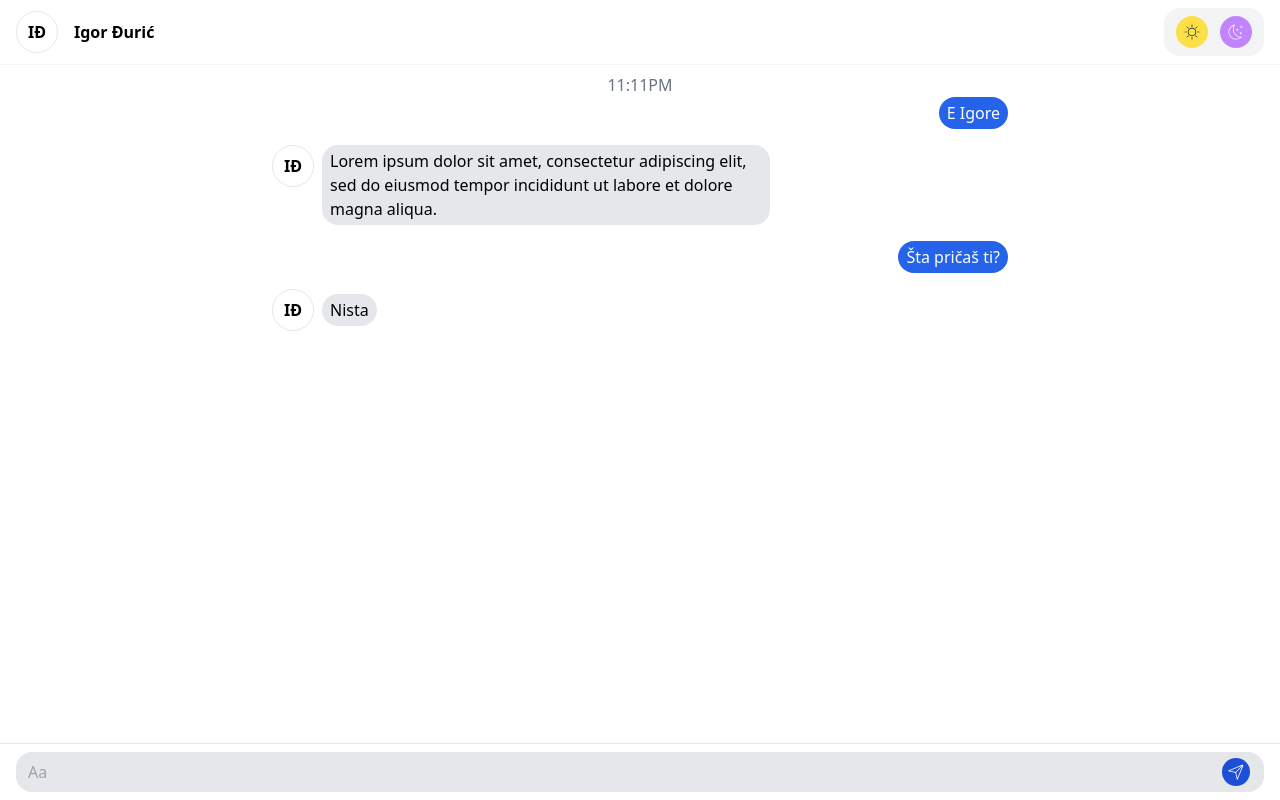
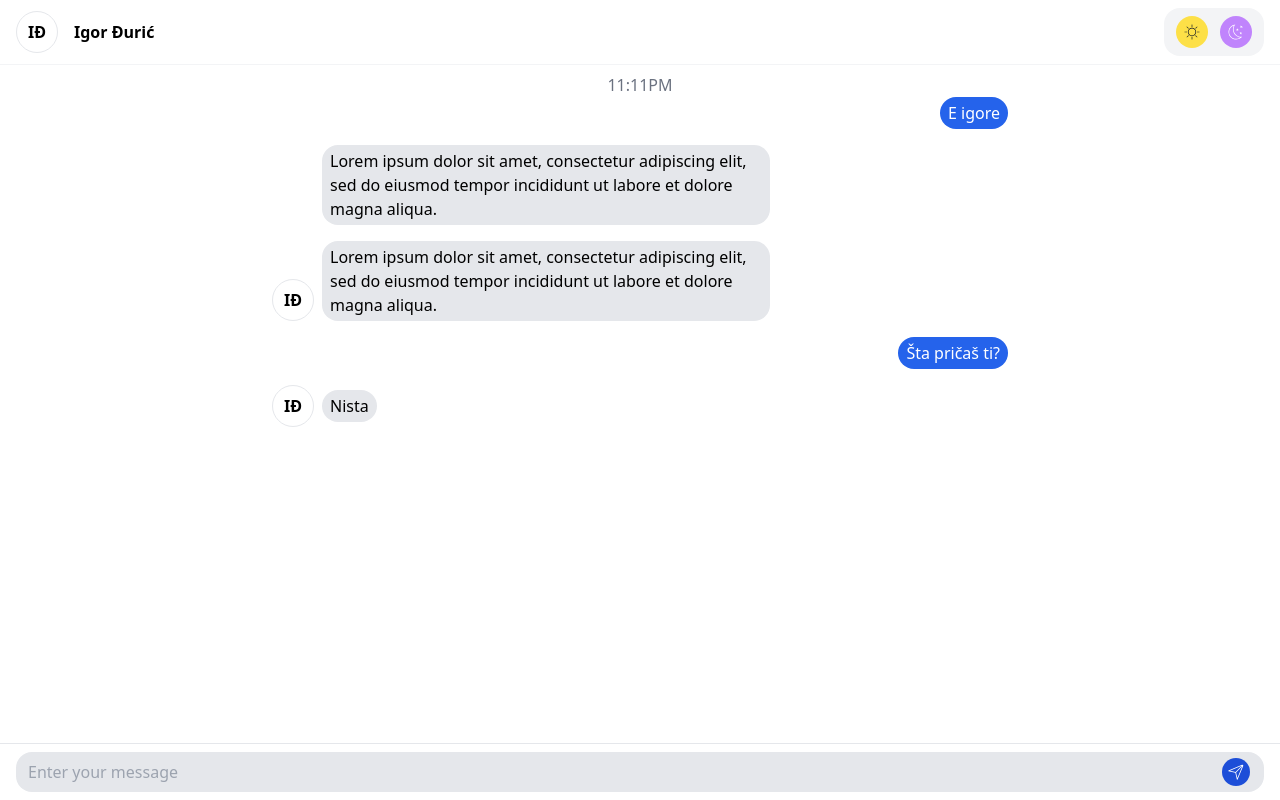
Before and after one commit to igordjuric404/TypeScript_Realtime_Chat_App, a Next.js app: page / in a window 1280 px wide. Built offline with nearby package versions, Linux system fonts and the light colour scheme.

Commit message:
Backup pre server

```diff
--- a/package.json
+++ b/package.json
@@ -19,6 +19,8 @@
     "postcss": "8.4.23",
     "react": "18.2.0",
     "react-dom": "18.2.0",
+    "socket.io": "^4.6.1",
+    "socket.io-client": "^4.6.1",
     "tailwindcss": "3.3.2",
     "typescript": "5.0.4"
   }
--- a/src/components/input/Input.tsx
+++ b/src/components/input/Input.tsx
@@ -1,20 +1,44 @@
-import { ReactNode, useState } from "react";
+import { ChangeEvent, KeyboardEvent, useState } from "react";
 import styles from './Input.module.css'
+import { eventNames } from "process";
 
-export function Input() {
+interface InputProps{
+  onMessageSend: (message: string) => void
+}
+
+export function Input({onMessageSend}:InputProps) {
+    const [input, setInput] = useState('');
+    const handleInputChange = (event: ChangeEvent<HTMLInputElement>) => {
+      setInput(event.target.value)
+    }
+    const handleMessageSend = () =>{
+      if(!input) return
+      onMessageSend(input)
+      setInput('')
+    }
+    const handleEnterPressed = (event: KeyboardEvent<HTMLInputElement>) => {
+      if(event.key !== 'Enter') return
+
+      handleMessageSend
+    }
     return(
         <>
             <input
+              value={input}
+              onChange={(event) => handleInputChange(event)}
+              onKeyDown={(event) => handleEnterPressed(event)}
               type='text'
-              placeholder='Aa'
+              placeholder='Enter your message'
               className='bg-gray-200 rounded-2xl py-2 px-3 w-full'
             />
             <svg
               className={`w-7 h-7 fill-white bg-blue-700 rounded-full p-1 flex justify-center items-center absolute top-[14px] right-[30px] ${styles.sendIcon}`}
               viewBox='0 0 20 20'
+              onClick={handleMessageSend}
             >
               <path d='M17.218,2.268L2.477,8.388C2.13,8.535,2.164,9.05,2.542,9.134L9.33,10.67l1.535,6.787c0.083,0.377,0.602,0.415,0.745,0.065l6.123-14.74C17.866,2.46,17.539,2.134,17.218,2.268 M3.92,8.641l11.772-4.89L9.535,9.909L3.92,8.641z M11.358,16.078l-1.268-5.613l6.157-6.157L11.358,16.078z'></path>
             </svg>
+
         </>
     );
 }
--- a/src/components/message/Message.tsx
+++ b/src/components/message/Message.tsx
@@ -4,12 +4,19 @@ interface MessageProps{
     me: boolean;
     author: string;
     text: string;
-
+    lastInSequence: boolean;
 }
-export function Message({me,author, text}: MessageProps) {
+export function Message({me,author, text, lastInSequence}: MessageProps) {
     return (
-        <div className={` ${ me ? 'self-end': 'self-start'} flex gap-2 mb-4 items-center`}>
-            {me ? null : <Avatar author={author} className="self-start" />}
+        <div className={` ${ me ? 'self-end': 'self-start'}
+        ${lastInSequence ? 'mb-4' : 'mb-1'}
+        flex gap-2 mb-4 items-center`}>
+            {!me && (
+                <Avatar
+                author={author}
+                className={`self-end ${!lastInSequence && 'opacity-0'}`}
+                />
+            )}
             <p className={` ${ me ? ' bg-blue-600 text-white': ' bg-gray-200'} py-1 px-2 rounded-2xl max-w-md h-auto`}>
             {text}
             </p>
--- a/src/pages/index.tsx
+++ b/src/pages/index.tsx
@@ -1,44 +1,80 @@
-import { Inter } from 'next/font/google';
+import { Inter, Noto_Serif_SC } from 'next/font/google';
 import { Header } from '../components/header/Header';
 import { Footer } from '../components/footer/Footer';
 import { Input } from '../components/input/Input';
 import { Message } from '../components/message/Message';
 import { MessagesContainer } from '../components/chat/messages-container/MessagesContainer';
 import { Time } from '../components/chat/time/Time';
+import { useState } from 'react';
 
 const inter = Inter({ subsets: ['latin'] });
 
 export default function Home() {
+  const[messages, setMessages] = useState([
+    {
+      me: true,
+      author: 'Igor Đurić',
+      text: 'E igore',
+      time: new Date(),
+    },
+
+    {
+      me: false,
+      author: 'Igor Đurić',
+      text: 'Lorem ipsum dolor sit amet, consectetur adipiscing elit, sed do eiusmod tempor incididunt ut labore et dolore magna aliqua.',
+      time: new Date(),
+    },
+    {
+      me: false,
+      author: 'Igor Đurić',
+      text: 'Lorem ipsum dolor sit amet, consectetur adipiscing elit, sed do eiusmod tempor incididunt ut labore et dolore magna aliqua.',
+      time: new Date(),
+    },
+
+    {
+      me: true,
+      author: 'Igor Đurić',
+      text: 'Šta pričaš ti?',
+      time: new Date(),
+    },
+
+    {
+      me: false,
+      author: 'Igor Đurić',
+      text: 'Nista',
+      time: new Date(),
+    }
+
+  ]);
+const onMessageSend = (message: string) => {
+  setMessages((messages) => {
+  return [ ... messages, {me: true, author: 'Igor Đurić', text: message, time: new Date()}]
+  })
+}
+
   return (
     <main>
 
       <Header/>
       <MessagesContainer>
       <Time><span>11:11pm</span></Time>
-
-        <p className='self-end bg-blue-600 text-white py-1 px-2 rounded-2xl mb-4'>
-          E Igore
-        </p>
-
-        <Message
-        me={false}
-        author="Igor Đurić"
-        text="Lorem ipsum dolor sit amet, consectetur adipiscing elit, sed do eiusmod tempor incididunt ut labore et dolore magna aliqua." />
-
-        <Message
-        me={true}
-        author="Igor Đurić"
-        text="Šta pričaš ti?" />
-
-        <Message
-        me={false}
-        author="Igor Đurić"
-        text="Nista" />
+      {messages.map((message, index) => {
+        const lastInSequence = message.me !== messages[index+1]?.me;
+        return(
+          <Message
+            key={index}
+            me={message.me}
+            author={message.author}
+            text={message.text}
+            lastInSequence={lastInSequence}
+          />
+        )
+      })}
 
       </MessagesContainer>
 
       <Footer>
-        <Input/>
+        <Input onMessageSend={onMessageSend} />
       </Footer>
     </main>
   );
```
Also changed, not shown: 1 other file (tests, documents, lock files or other folders).
